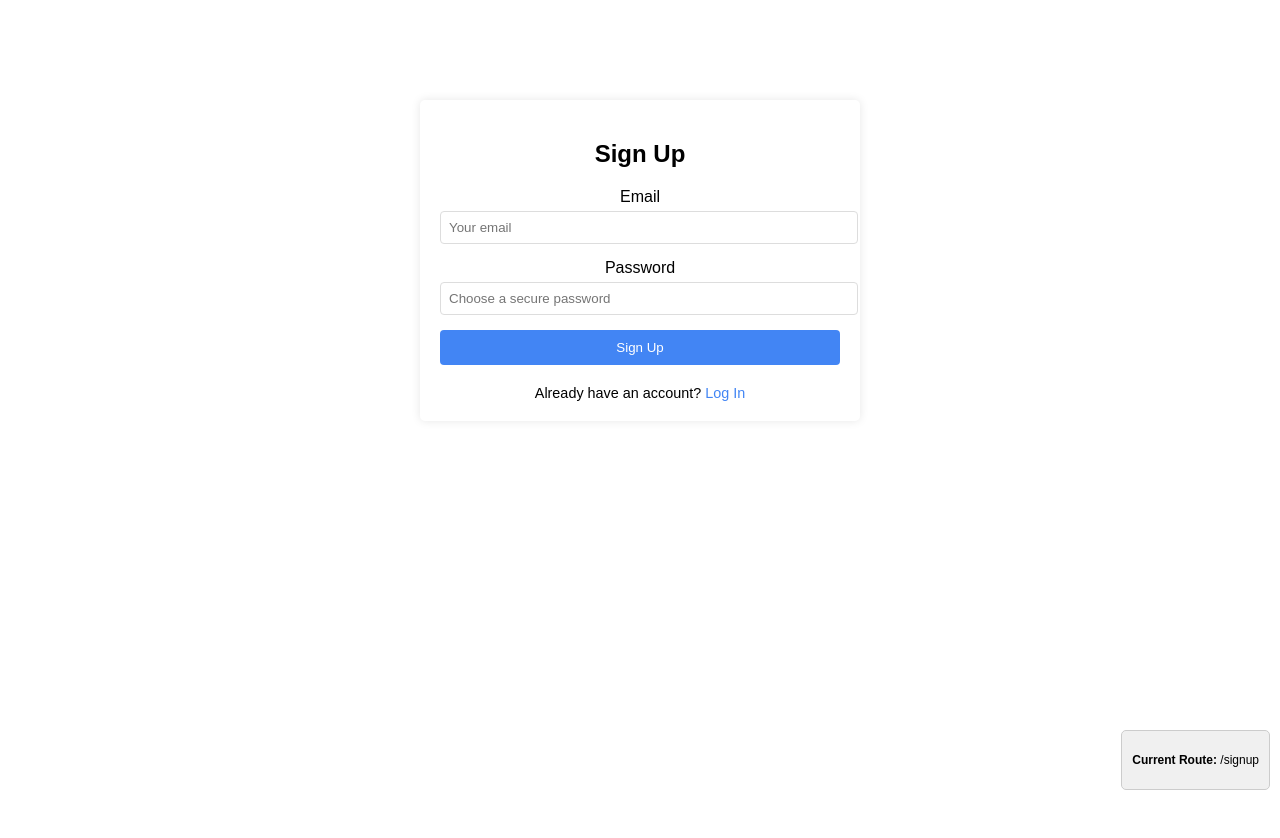
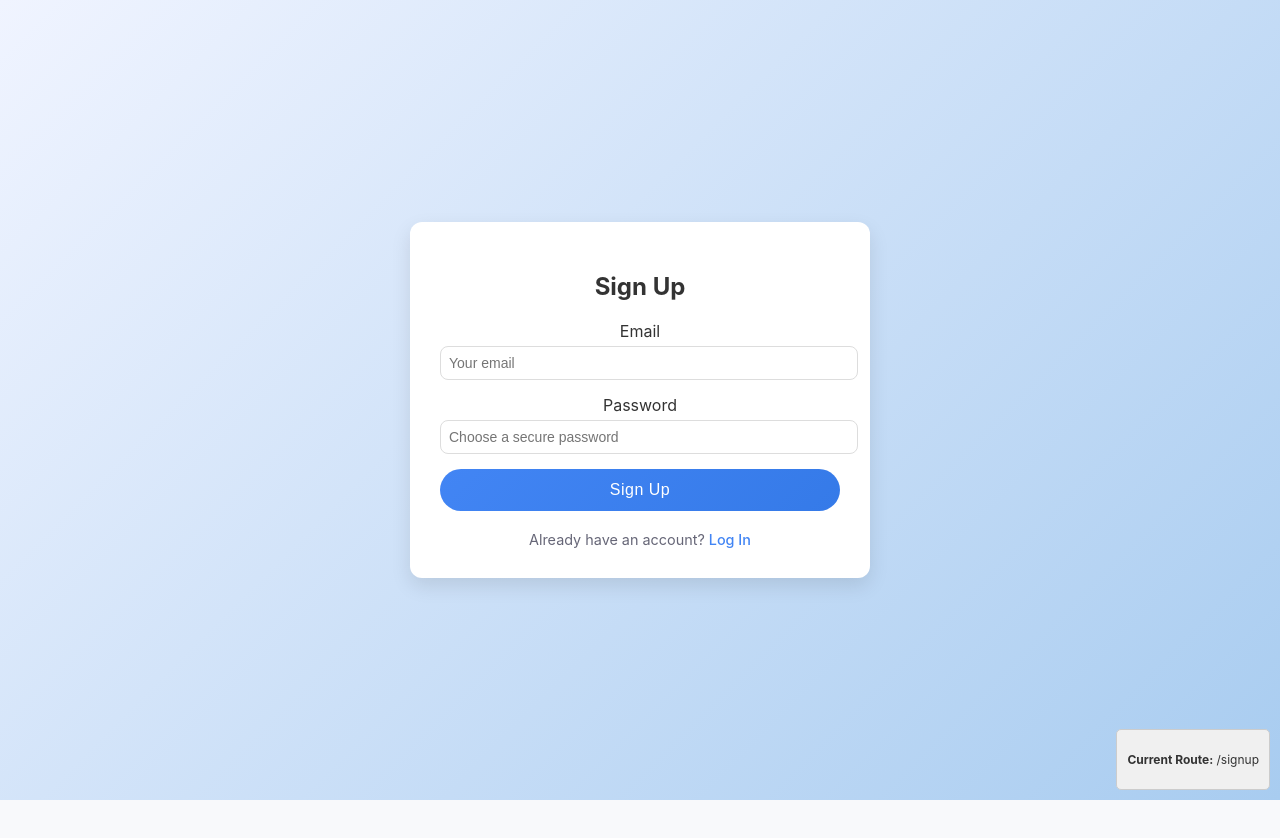
Before and after one commit to GiannfrancoC340/ACM-test-again, a React (Vite) app: page /signup in a window 1280 px wide. Shown: the top 838 px of the page. After the commit the page ends 800 px from the top, so only its background shows below. Built offline with nearby package versions, Linux system fonts and the light colour scheme; no server answers.

Commit message:
Updated Login, Signup, and home page

```diff
--- a/src/App.css
+++ b/src/App.css
@@ -1,12 +1,61 @@
 @import "leaflet/dist/leaflet.css";
 
-.auth-page #root {
-  max-width: 1280px;
-  margin: 0 auto;
-  padding: 2rem;
+/* Root container */
+body, html, #root {
+  margin: 0;
+  padding: 0;
+  height: 100%;
+  width: 100%;
+  font-family: 'Inter', Arial, Helvetica, sans-serif;
   text-align: center;
+  background: #f8f9fb;
+  color: #333;
 }
 
+/* Header / Navigation */
+.header {
+  display: flex;
+  justify-content: space-between;
+  align-items: center;
+  padding: 15px 20px;
+  background-color: #ffffff;
+  border-bottom: 1px solid #ddd;
+  box-shadow: 0 2px 6px rgba(0,0,0,0.05);
+  position: sticky;
+  top: 0;
+  z-index: 1000;
+}
+
+.logo {
+  font-size: 1.5rem;
+  font-weight: bold;
+  color: #4285f4;
+  margin-bottom: 15px;
+}
+
+nav {
+  display: flex;
+  gap: 20px;
+}
+
+nav a {
+  color: #333;
+  text-decoration: none;
+  font-weight: 500;
+  transition: color 0.3s ease;
+}
+nav a:hover {
+  color: #4285f4;
+}
+
+/* Home container */
+.home-container {
+  padding: 40px 20px;
+  max-width: 900px;
+  margin: 0 auto;
+}
+
+/* Map container */
 .map-page #root {
   width: 100%;
   height: 100%;
@@ -16,100 +65,9 @@
   text-align: left;
 }
 
-.auth-container {
-  max-width: 400px;
-  margin: 100px auto;
-  padding: 20px;
-  border-radius: 5px;
-  box-shadow: 0 0 10px rgba(0, 0, 0, 0.1);
-}
-
-.form-group {
-  margin-bottom: 15px;
-}
-
-.form-group label {
-  display: block;
-  margin-bottom: 5px;
-}
-
-.form-group input {
-  width: 100%;
-  padding: 8px;
-  border: 1px solid #ddd;
-  border-radius: 4px;
-}
-
-.error {
-  color: red;
-  margin-bottom: 10px;
-}
-
-.success {
-  color: green;
-  margin-bottom: 10px;
-}
-
-.btn-primary {
-  padding: 10px 15px;
-  background-color: #4285f4;
-  color: white;
-  border: none;
-  border-radius: 4px;
-  cursor: pointer;
-  width: 100%;
-}
-
-.auth-footer {
-  margin-top: 20px;
-  text-align: center;
-  font-size: 0.9rem;
-}
-
-.auth-footer a {
-  color: #4285f4;
-  text-decoration: none;
-}
-
-.auth-footer a:hover {
-  text-decoration: underline;
-}
-
-.header {
-  display: flex;
-  justify-content: space-between;
-  align-items: center;
-  padding: 15px;
-  background-color: #f5f5f5;
-  border-bottom: 1px solid #ddd;
-}
-
-.logo {
-  font-size: 1.5rem;
-  font-weight: bold;
-}
-
-nav {
-  display: flex;
-  gap: 15px;
-}
-
-.home-container {
-  padding: 20px;
-}
-
 .map-container {
   height: 100vh;
   width: 100%;
-}
-
-body, html, #root {
-  margin: 0;
-  padding: 0;
-  height: 100%;
-  width: 100%;
-  font-family: Arial, Helvetica, sans-serif;
-  text-align: center;
 }
 
 .leaflet-container {
@@ -117,3 +75,54 @@ body, html, #root {
   width: 100%;
   z-index: 1;
 }
+
+.home-container {
+  padding: 20px;
+  display: flex;
+  flex-direction: column;
+  justify-content: flex-start;
+  align-items: center;
+  min-height: 100vh;
+  /* background: linear-gradient(135deg, #f0f4ff, #dfe9f3); */
+  text-align: center;
+}
+
+.tagline {
+  margin-bottom: 30px;
+  font-size: 1.1rem;
+  color: #666;
+}
+
+.home-links {
+  display: flex;
+  gap: 20px;
+}
+
+.home-links a {
+  display: inline-block;
+  margin: 0 15px;
+  padding: 20px 30px;
+  border-radius: 12px;
+  background: white;
+  color: #4285f4;
+  font-weight: 600;
+  text-decoration: none;
+  border: 1px solid #ddd;
+  box-shadow: 0 4px 10px rgba(0,0,0,0.05);
+  transition: all 0.3s ease;
+}
+.home-links a:hover {
+  background: #f0f4ff;
+  border-color: #4285f4;
+}
+
+.home-page {
+  min-height: 100vh;
+  width: 100%;
+  display: flex;
+  justify-content: center;
+  align-items: center;
+  background: linear-gradient(135deg, #f0f4ff, #dfe9f3);
+  background-repeat: no-repeat;
+  background-attachment: fixed;
+}
--- a/src/App.jsx
+++ b/src/App.jsx
@@ -30,12 +30,14 @@ function RouteInfo() {
 
 function Home() {
   return (
-    <div style={{ padding: '20px' }}>
-      <h1>ACM Home</h1>
-      <p>Welcome to the Airplane Communications Mapping application!</p>
-      <div style={{ marginTop: '20px' }}>
-        <a href="/login" style={{ marginRight: '10px' }}>Login</a>
-        <a href="/signup" style={{ marginRight: '10px' }}>Signup</a>
+    <div className="home-page">
+      <div className="home-container">
+        <h1>ACM Home</h1>
+        <p className="tagline">Welcome to ACM. Please log in or sign up to continue.</p>
+        <div className="home-links">
+          <a href="/login">Login</a>
+          <a href="/signup">Sign Up</a>
+        </div>
       </div>
     </div>
   );
--- /dev/null
+++ b/src/Components/Auth.css
@@ -0,0 +1,108 @@
+/* Fullscreen auth background */
+.auth-page {
+  display: flex;
+  justify-content: center;
+  align-items: center;
+  min-height: 100vh;
+  background: linear-gradient(135deg, #f0f4ff, #a8ccf0);
+}
+
+.auth-container {
+  background: white;
+  width: 100%;
+  max-width: 400px;
+  margin: 100px auto;
+  padding: 30px;
+  border-radius: 12px;
+  box-shadow: 0 8px 20px rgba(0, 0, 0, 0.1);
+  transition: transform 0.3s ease;
+  animation: fadeIn 0.4s ease;
+  text-align: center;
+}
+
+
+.form-group {
+  margin-bottom: 15px;
+}
+
+.form-group label {
+  display: block;
+  margin-bottom: 5px;
+}
+
+.form-group input {
+  width: 100%;
+  padding: 8px;
+  border: 1px solid #ddd;
+  border-radius: 8px;
+  font-size: 14px;
+  transition: all 0.3s ease;
+}
+.form-group input:focus {
+  border-color: #4285f4;
+  box-shadow: 0 0 0 3px rgba(66,133,244,0.2);
+  outline: none;
+}
+
+.error {
+  background: #ffe6e6;
+  color: red;
+  margin-bottom: 10px;
+  padding: 10px;
+  border-radius: 6px;
+  font-size: 14px;
+}
+
+.success {
+  background: #e6f4ea;
+  color: green;
+  margin-bottom: 10px;
+  padding: 10px;
+  border-radius: 6px;
+  font-size: 14px;
+}
+
+.btn-primary {
+  padding: 12px 18px;
+  background: linear-gradient(135deg, #4285f4, #357ae8);
+  color: white;
+  border: none;
+  border-radius: 25px;
+  cursor: pointer;
+  width: 100%;
+  letter-spacing: 0.5px;
+  transition: all 0.3s ease;
+  font-weight: 300;
+  font-size: 16px;
+}
+
+.btn-primary:hover {
+  transform: scale(1.03);
+  box-shadow: 0 4px 12px rgba(66, 133, 244, 0.3);
+  background: linear-gradient(135deg, #4285f4, #357ae8);
+}
+
+.auth-footer {
+  margin-top: 20px;
+  text-align: center;
+  font-size: 0.9rem;
+  color: #667;
+}
+
+.auth-footer a {
+  color: #4285f4;
+  text-decoration: none;
+  transition: color 0.3s ease;
+  font-weight: 500;
+}
+
+.auth-footer a:hover {
+  text-decoration: underline;
+  color: #2a65d6;
+}
+
+/* Animation */
+@keyframes fadeIn {
+  from { opacity: 0; transform: translateY(15px); }
+  to { opacity: 1; transform: translateY(0); }
+}
--- a/src/Components/Login.jsx
+++ b/src/Components/Login.jsx
@@ -1,6 +1,7 @@
 import { useState } from 'react'
 import { supabase } from '../supabaseClient'
 import { useNavigate, Link } from 'react-router-dom'
+import './Auth.css'
 
 export default function Login() {
   const [email, setEmail] = useState('')
--- a/src/Components/Signup.jsx
+++ b/src/Components/Signup.jsx
@@ -1,6 +1,7 @@
 import { useState } from 'react'
 import { supabase } from '../supabaseClient'
 import { useNavigate } from 'react-router-dom'
+import './Auth.css'
 
 export default function Signup() {
   const [email, setEmail] = useState('')
@@ -52,6 +53,7 @@ export default function Signup() {
   }
 
   return (
+    <div className="auth-page">
     <div className="auth-container">
       <h2>Sign Up</h2>
 
@@ -99,5 +101,6 @@ export default function Signup() {
         Already have an account? <a href="/login">Log In</a>
       </div>
     </div>
+    </div>
   )
 }
```
